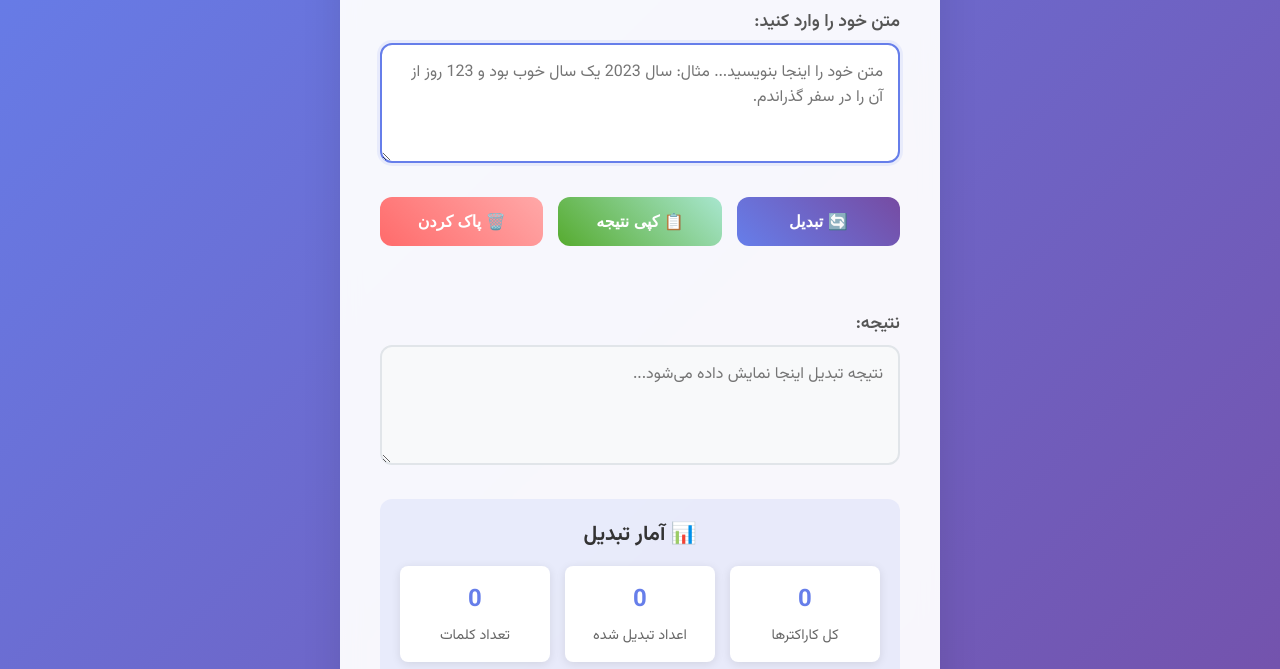
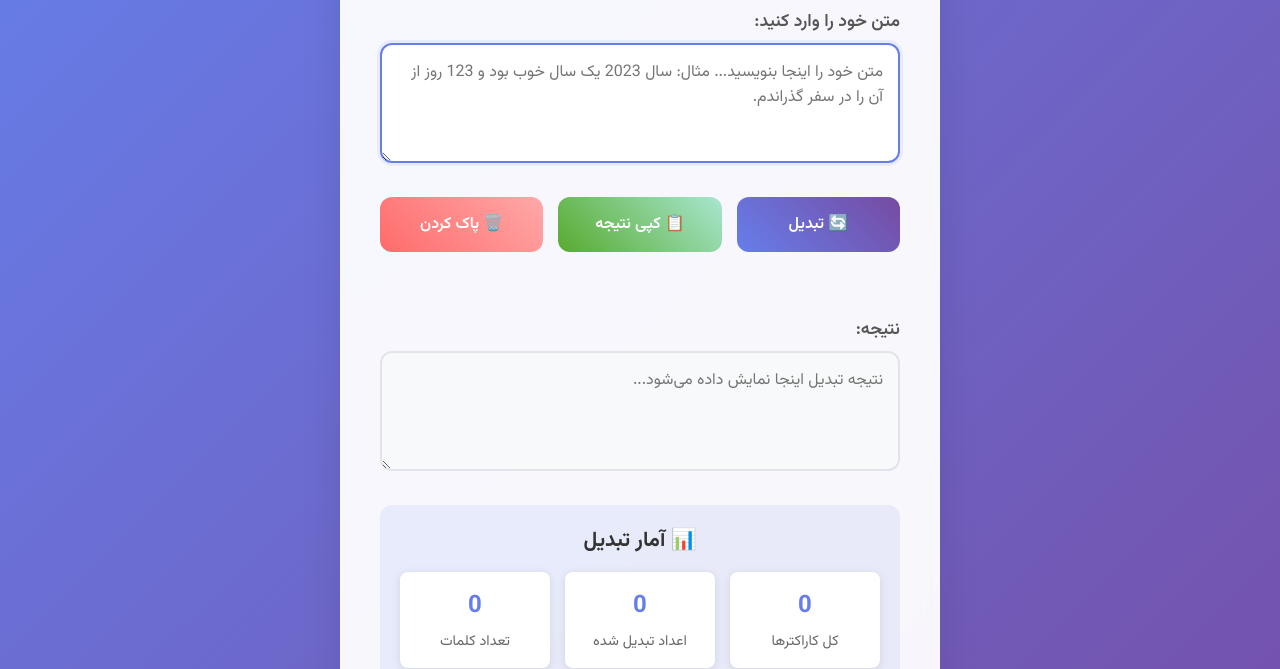
Before and after one commit to aminone/persian-digit-converter, a plain HTML site: page index.html in a window 1280 px wide. Shown: the part 137-806 px from the top of the page. Drawn offline with Linux system fonts and the light colour scheme.

Commit message:
Update index.html

```diff
--- a/index.html
+++ b/index.html
@@ -94,7 +94,7 @@
             border-radius: 12px;
             font-size: 16px;
             font-weight: 600;
-            font-family: 'Vazirmatn', inherit;
+            font-family: 'Vazirmatn', sans-serif !important;
             cursor: pointer;
             transition: all 0.3s ease;
             min-width: 120px;
```
